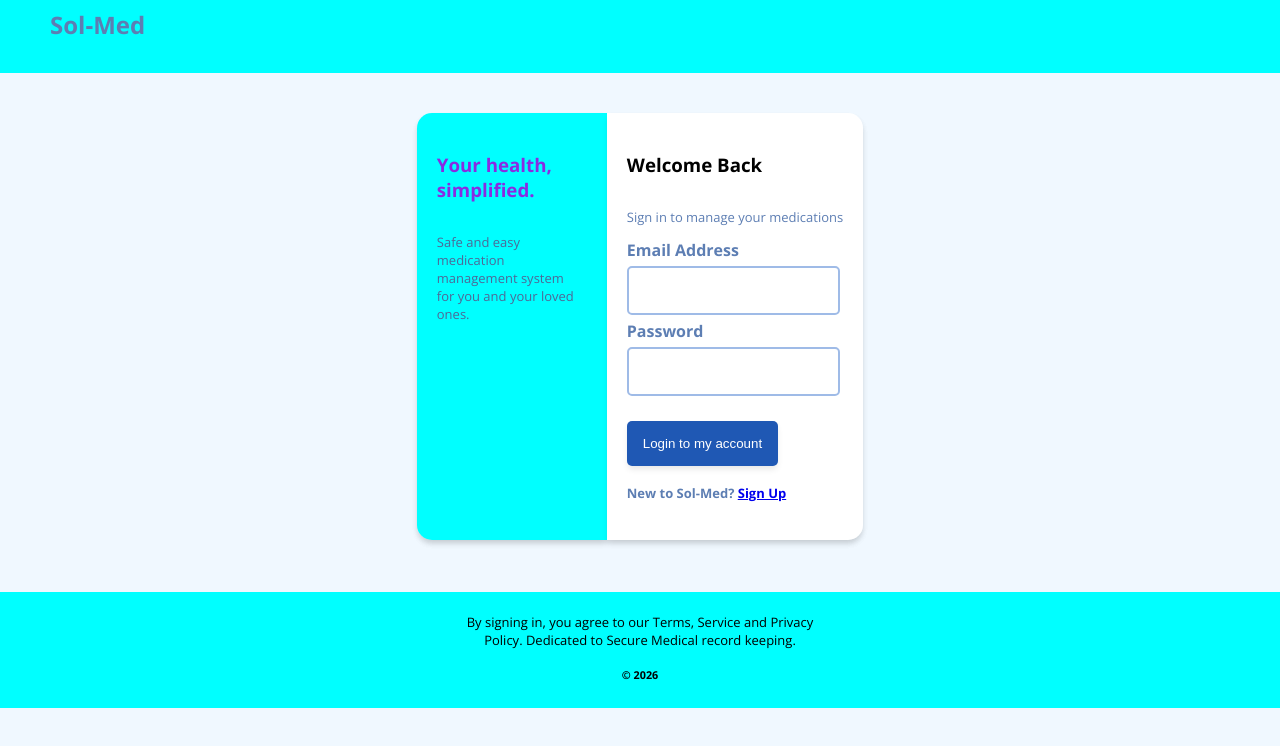
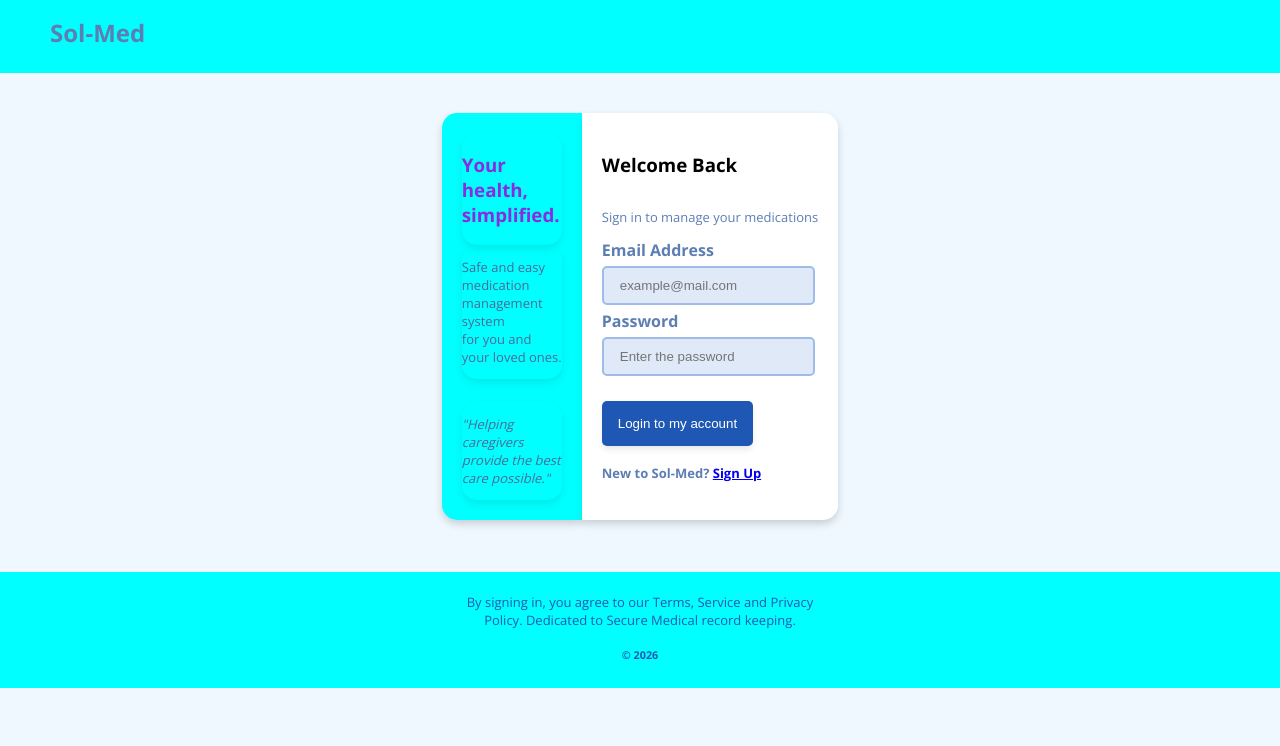
Before and after one commit to HelloFromShuvajit/Project-SolMed-frontend, a plain HTML site: page Login Form/Login.html in a window 1280 px wide. Drawn offline with nearby package versions, Linux system fonts and the light colour scheme.

Commit message:
added placeholder in input

```diff
--- a/Login Form/Login.html
+++ b/Login Form/Login.html
@@ -10,26 +10,33 @@
         <main>
             <div>
                 <div class="one">
-                    <h3>Your health,<br>
-                    simplified.</h3>
-                    <p>Safe and easy medication management system <br>
-                        for you and your loved ones. </p>
+                    <div>
+                        <h3>Your health,<br>
+                            simplified.</h3>
+                        </div>
+                        <div>
+                            <p>Safe and easy medication management system <br>
+                                for you and your loved ones. </p>
+                        </div>
+                        <div class="motto">
+                            <p>"Helping caregivers provide the best care possible."</p>
+                        </div>
                 </div>
                 <div class="two">
                     <h3>Welcome Back</h3>
                     <p>Sign in to manage your medications</p>
                     <form action="">
                         <div>
-                            <label class="required" for="email">Email Address</label>
+                            <label class="required" type="email">Email Address</label>
                         </div>
                         <div>
-                            <input type="text">
+                            <input type="text" placeholder="example@mail.com">
                         </div>
                         <div>
-                            <label class="required" for="password">Password</label>
+                            <label class="required" type="password">Password</label>
                         </div>
                         <div>
-                            <input type="text">
+                            <input type="text" placeholder="Enter the password">
                         </div>
                         <div>
                             <button type="submit">Login to my account</button>
--- a/Login Form/login.css
+++ b/Login Form/login.css
@@ -5,8 +5,8 @@ header{
     font-family:Open sans;
     font-weight: bold;
     padding-left: 50px;
-    padding-bottom: 2rem;
-    padding-top: 0.5rem;
+    padding-bottom: 1.5rem;
+    padding-top: 1rem;
     color: #5d7eb3;
     font-family:Open sans;
 }
@@ -36,7 +36,7 @@ main div{
     display: flex;
     max-height: 700px;
     max-width: fit-content;
-    box-shadow: 0 4px 6px -1px rgba(0, 0, 0, 0.1);
+    box-shadow: 0 4px 10px -1px rgba(0, 0, 0, 0.1);
     text-align: center;
     border-radius: 15px;
 }
@@ -50,10 +50,17 @@ main div .one{
     border-top-left-radius: 15px;
     border-bottom-left-radius: 15px;
     text-align: left;
-    max-width :150px;
+    max-width :100px;
+}
+main div .one div{
+    text-align: left;
 }
 main div .one p{
     font-size: small;
+}
+.motto{
+    margin-top: auto;
+    font-style: italic;
 }
 main div .two{
     flex-direction: column;
@@ -81,8 +88,9 @@ main div .two form div{
     box-shadow: none;
 }
 input{
+    background-color: #dfe9f8;
     border-radius: 5px;
-    padding: 15px;
+    padding: 10px;
     padding-left: 1rem;
     padding-right: 1rem;
     border: 2px solid #9fbbe7;
@@ -115,4 +123,5 @@ footer{
     font-size: small;
     font-family:Open sans;
     background-color: aqua;
+    color: #1f58b4;
 }
```
